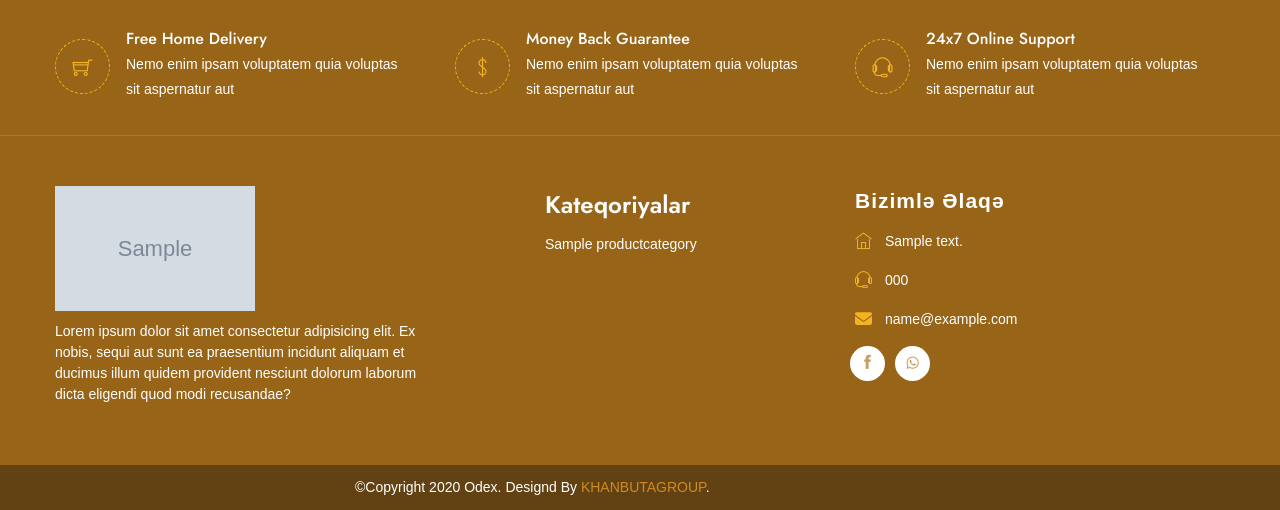
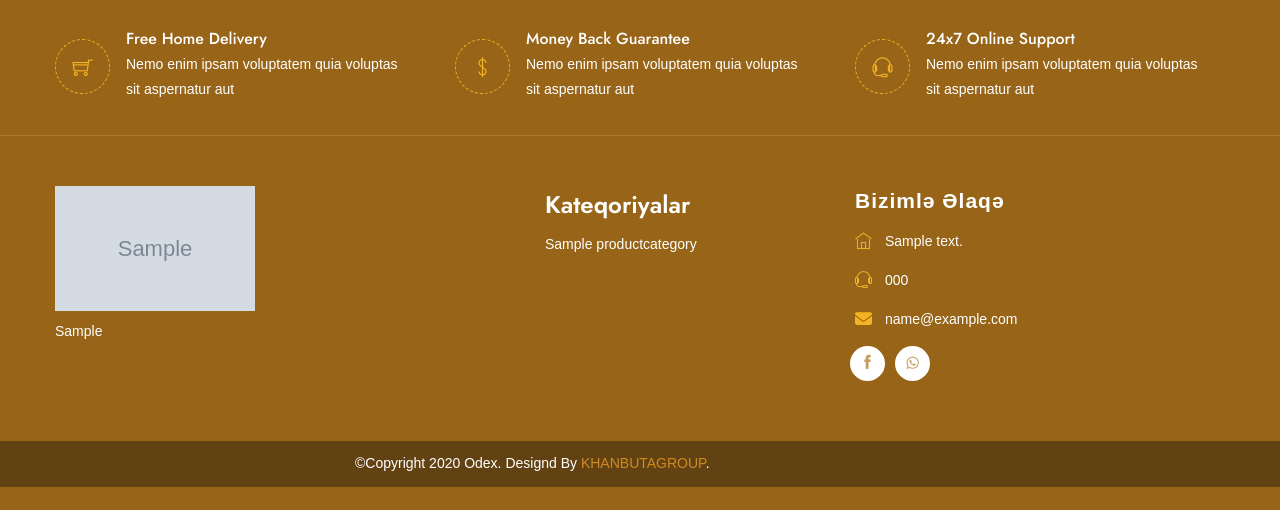
Before and after one commit to Jeihunn/django-cherez, a Django app: template cherez/blog/templates/blog/blog.html in a window 1280 px wide. Shown: the part 883-1393 px from the top of the page. After the commit the page ends 1370 px from the top, so only its background shows below. Run offline with Django 5.2, Linux system fonts and the light colour scheme; the template is opened without the code that fills it: values that come from a table or form of the project are taken from there, others are empty; tables that the repository leaves empty hold one stand-in row (values such as "Sample post"); grey boxes marked "Sample" are stand-in pictures; some libraries are stand-ins or nearby versions; some web fonts are replaced.

Commit message:
footer_slogan add

```diff
--- a/cherez/core/models.py
+++ b/cherez/core/models.py
@@ -94,6 +94,11 @@ class SiteInfo(TimeStampedModel):
         verbose_name=_("Footer Logo"),
         upload_to="site_info/",
     )
+    footer_slogan = models.TextField(
+        verbose_name=_("Footer Slogan"),
+        blank=True,
+        null=True
+    )
     favicon = models.ImageField(
         verbose_name=_("Favicon"),
         upload_to="site_info/",
--- a/cherez/core/templates/core/includes/_footer.html
+++ b/cherez/core/templates/core/includes/_footer.html
@@ -54,11 +54,7 @@
                 <div class="col-lg-4 col-md-4">
                     <div class="footer_widget">
                         <img class="logo-pics" src="{{ site_info.footer_logo.url }}" alt="">
-                        <div> Lorem ipsum dolor sit amet consectetur adipisicing elit. Ex nobis, sequi aut sunt
-                            ea
-                            praesentium incidunt aliquam et ducimus illum quidem provident nesciunt dolorum
-                            laborum
-                            dicta eligendi quod modi recusandae?</div>
+                        <div>{{ site_info.footer_slogan }}</div>
                     </div>
                 </div>
                 <div class="col-lg-4 col-md-2 footer_middle">
```
